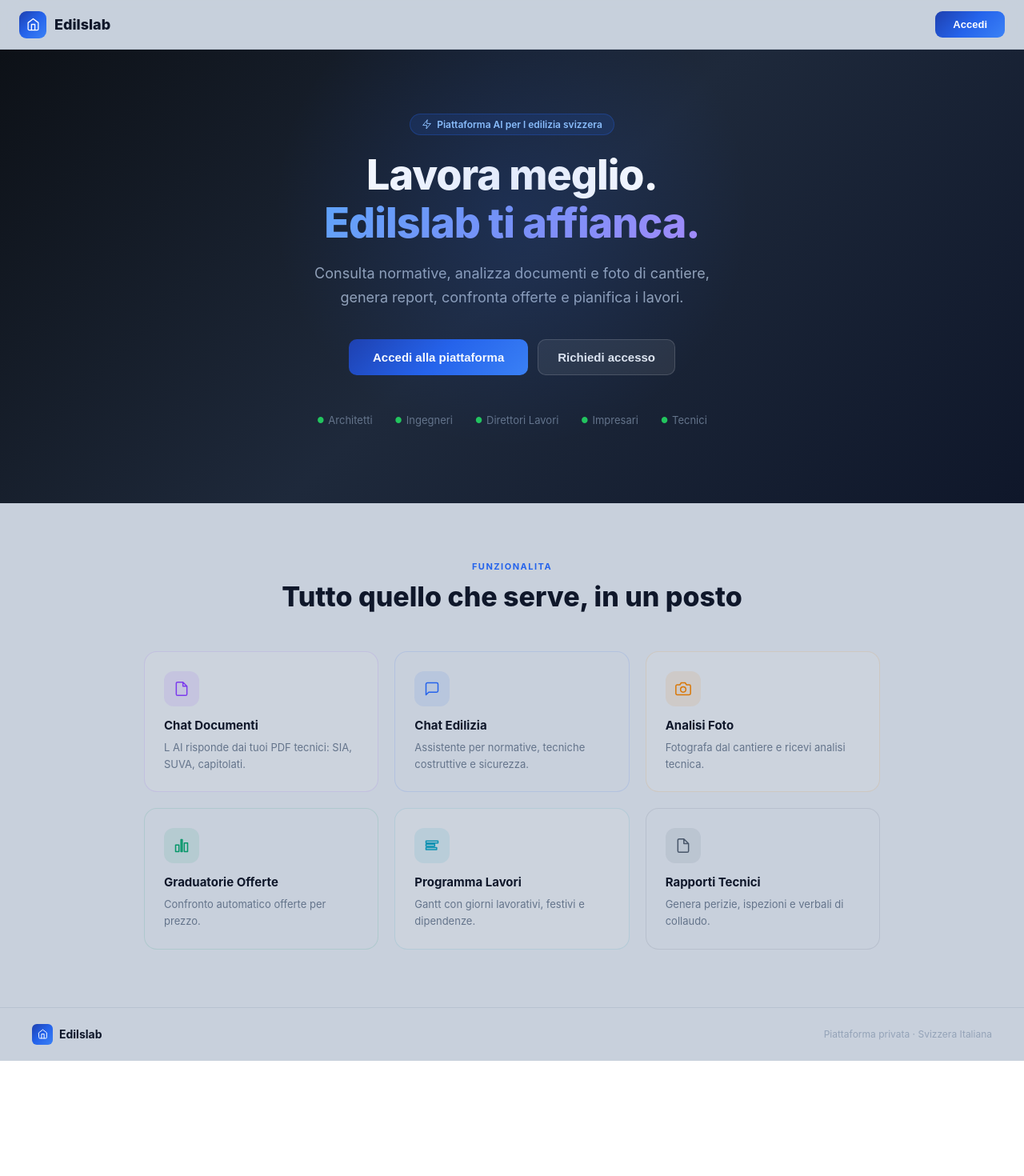
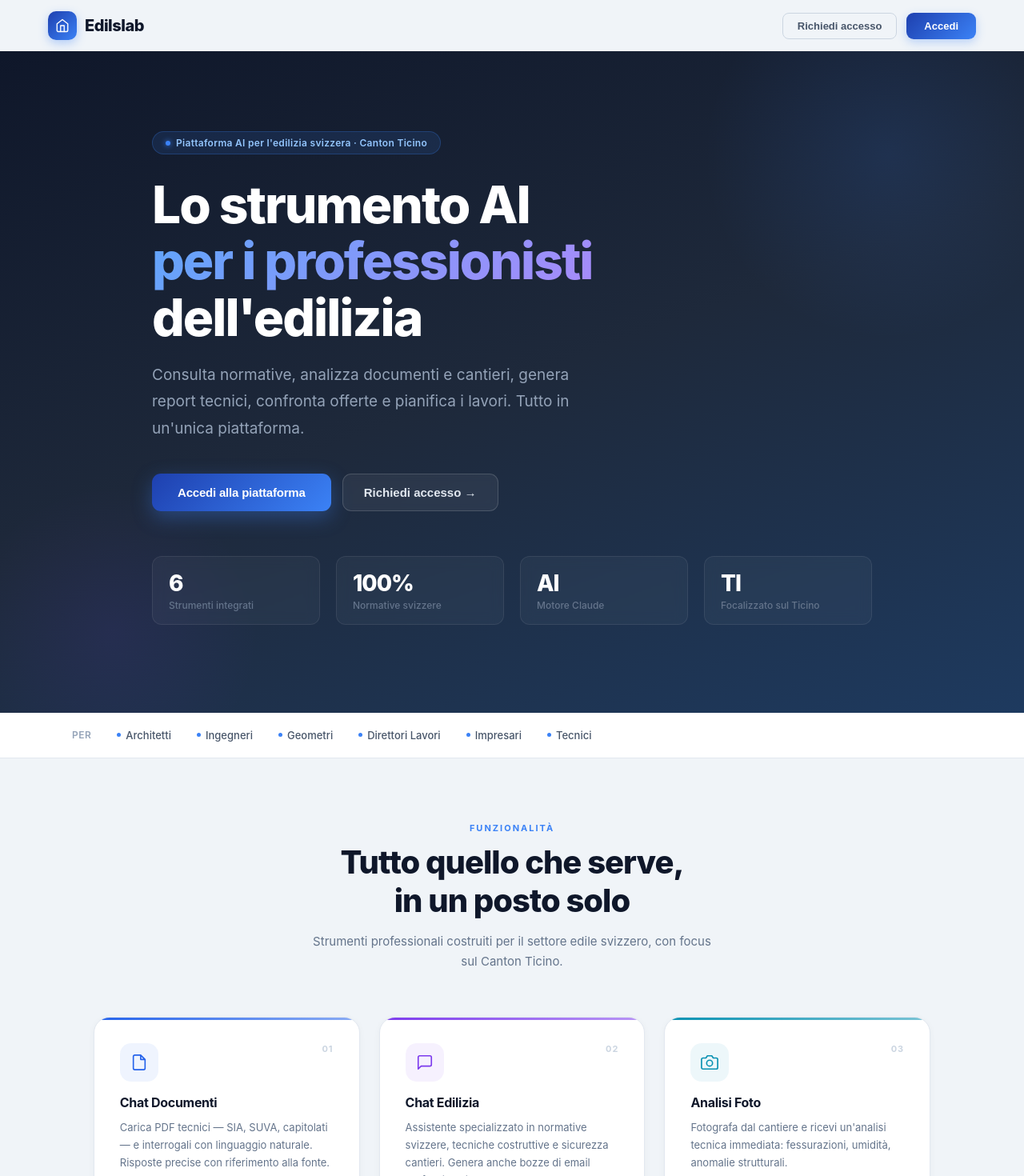
Before and after one commit to TommasoFerraris05/edilslab, a React (Vite) app: page / in a window 1280 px wide. Shown: the top 1470 px of the page at 80% size. Before the commit the page ends 1326 px from the top, so only its background shows below. Built offline with nearby package versions, Linux system fonts and the light colour scheme.

Commit message:
Update App.jsx

```diff
--- a/src/App.jsx
+++ b/src/App.jsx
@@ -332,64 +332,153 @@ function ColorPicker({ value, onChange, size = "md" }) {
 // ─── HOMEPAGE ─────────────────────────────────────────────────────────────────
 function Homepage({onLogin,onRegister}){
   const mob=useIsMobile();
+  const [scrolled,setScrolled]=useState(false);
+  useEffect(()=>{
+    const fn=()=>setScrolled(window.scrollY>40);
+    window.addEventListener('scroll',fn);
+    return()=>window.removeEventListener('scroll',fn);
+  },[]);
+
+  const features=[
+    {icon:PATHS.docs,title:'Chat Documenti',desc:'Carica PDF tecnici — SIA, SUVA, capitolati — e interrogali con linguaggio naturale. Risposte precise con riferimento alla fonte.',color:'#2563eb',num:'01'},
+    {icon:PATHS.chat,title:'Chat Edilizia',desc:'Assistente specializzato in normative svizzere, tecniche costruttive e sicurezza cantieri. Genera anche bozze di email professionali.',color:'#7c3aed',num:'02'},
+    {icon:PATHS.camera,title:'Analisi Foto',desc:'Fotografa dal cantiere e ricevi un\'analisi tecnica immediata: fessurazioni, umidità, anomalie strutturali.',color:'#0891b2',num:'03'},
+    {icon:PATHS.podio,title:'Graduatorie Offerte',desc:'Confronto automatico tra offerte con IVA, sconti e ribassi. Analisi AI per identificare costi nascosti e varianti.',color:'#059669',num:'04'},
+    {icon:PATHS.gantt,title:'Programma Lavori',desc:'Gantt interattivo con giorni lavorativi, festivi ticinesi, dipendenze tra fasi e export PDF/Excel.',color:'#d97706',num:'05'},
+    {icon:PATHS.file,title:'Rapporti Tecnici',desc:'Genera perizie strutturali, verbali di ispezione e rapporti di collaudo in formato professionale pronto alla firma.',color:'#dc2626',num:'06'},
+  ];
+
+  const stats=[
+    {val:'6',label:'Strumenti integrati'},
+    {val:'100%',label:'Normative svizzere'},
+    {val:'AI',label:'Motore Claude'},
+    {val:'TI',label:'Focalizzato sul Ticino'},
+  ];
+
   return(
-    <div style={{fontFamily:"'Inter',-apple-system,sans-serif",background:"#c8d0dc",minHeight:"100vh"}}>
-      <nav style={{display:"flex",alignItems:"center",justifyContent:"space-between",padding:"0 24px",height:62,borderBottom:"1px solid #b8c2d0",position:"sticky",top:0,background:"rgba(200,208,220,0.95)",backdropFilter:"blur(10px)",zIndex:10}}>
-        <div style={{display:"flex",alignItems:"center",gap:10}}>
-          <div style={{width:34,height:34,background:T.gradBlue,borderRadius:9,display:"flex",alignItems:"center",justifyContent:"center"}}><Icon d={PATHS.building} size={17} stroke="#fff"/></div>
-          <span style={{fontWeight:800,fontSize:18,color:T.text}}>Edilslab</span>
-        </div>
-        <button onClick={onLogin} style={{padding:"9px 22px",background:T.gradBlue,color:"#fff",border:"none",borderRadius:9,fontWeight:600,fontSize:13,cursor:"pointer"}}>Accedi</button>
+    <div style={{fontFamily:"'Inter',-apple-system,sans-serif",background:'#f0f4f8',minHeight:'100vh',color:'#0f172a'}}>
+
+      {/* ── NAVBAR ── */}
+      <nav style={{position:'sticky',top:0,zIndex:100,height:64,display:'flex',alignItems:'center',justifyContent:'space-between',padding:'0 clamp(20px,5vw,60px)',background:scrolled?'rgba(255,255,255,0.95)':'transparent',backdropFilter:scrolled?'blur(12px)':'none',borderBottom:scrolled?'1px solid #e2e8f0':'none',transition:'all 0.3s'}}>
+        <div style={{display:'flex',alignItems:'center',gap:10}}>
+          <div style={{width:36,height:36,background:'linear-gradient(135deg,#1e40af,#3b82f6)',borderRadius:10,display:'flex',alignItems:'center',justifyContent:'center',boxShadow:'0 4px 12px rgba(59,130,246,0.35)'}}>
+            <Icon d={PATHS.building} size={18} stroke="#fff"/>
+          </div>
+          <span style={{fontWeight:800,fontSize:20,color:'#0f172a',letterSpacing:'-0.5px'}}>Edilslab</span>
+        </div>
+        <div style={{display:'flex',alignItems:'center',gap:12}}>
+          {!mob&&<button onClick={onRegister} style={{padding:'8px 18px',background:'transparent',border:'1.5px solid #cbd5e1',borderRadius:8,fontWeight:600,fontSize:13,color:'#475569',cursor:'pointer'}}>Richiedi accesso</button>}
+          <button onClick={onLogin} style={{padding:'9px 22px',background:'linear-gradient(135deg,#1e40af,#3b82f6)',border:'none',borderRadius:9,fontWeight:700,fontSize:13,color:'#fff',cursor:'pointer',boxShadow:'0 4px 12px rgba(59,130,246,0.3)'}}>Accedi</button>
+        </div>
       </nav>
-      <div style={{background:T.gradDark,padding:mob?"56px 20px 64px":"80px 40px 96px",textAlign:"center",position:"relative",overflow:"hidden"}}>
-        <div style={{position:"absolute",top:-100,left:"50%",transform:"translateX(-50%)",width:600,height:600,borderRadius:"50%",background:"radial-gradient(circle,rgba(37,99,235,0.15),transparent 70%)",pointerEvents:"none"}}/>
-        <div style={{display:"inline-flex",alignItems:"center",gap:6,padding:"5px 14px",background:"rgba(37,99,235,0.15)",borderRadius:20,fontSize:12,fontWeight:600,marginBottom:20,border:"1px solid rgba(37,99,235,0.3)",color:"#93c5fd"}}>
-          <Icon d={PATHS.spark} size={13} stroke="#93c5fd"/> Piattaforma AI per l edilizia svizzera
-        </div>
-        <h1 style={{fontSize:mob?32:52,fontWeight:800,margin:"0 0 18px",lineHeight:1.15,color:"#fff",letterSpacing:"-1px"}}>Lavora meglio.<br/><span style={{background:"linear-gradient(135deg,#60a5fa,#a78bfa)",WebkitBackgroundClip:"text",WebkitTextFillColor:"transparent"}}>Edilslab ti affianca.</span></h1>
-        <p style={{fontSize:mob?16:18,color:"#94a3b8",maxWidth:540,margin:"0 auto 36px",lineHeight:1.7}}>Consulta normative, analizza documenti e foto di cantiere, genera report, confronta offerte e pianifica i lavori.</p>
-        <div style={{display:"flex",gap:12,justifyContent:"center",flexWrap:"wrap"}}>
-          <button onClick={onLogin} style={{padding:"13px 30px",background:T.gradBlue,color:"#fff",border:"none",borderRadius:10,fontWeight:700,fontSize:15,cursor:"pointer"}}>Accedi alla piattaforma</button>
-          <button onClick={onRegister} style={{padding:"13px 24px",background:"rgba(255,255,255,0.08)",color:"#e2e8f0",border:"1px solid rgba(255,255,255,0.15)",borderRadius:10,fontWeight:600,fontSize:15,cursor:"pointer"}}>Richiedi accesso</button>
-        </div>
-        <div style={{display:"flex",justifyContent:"center",gap:28,marginTop:48,flexWrap:"wrap"}}>
-          {["Architetti","Ingegneri","Direttori Lavori","Impresari","Tecnici"].map(p=>(
-            <div key={p} style={{fontSize:13,color:"#64748b",display:"flex",alignItems:"center",gap:5}}><span style={{color:"#22c55e",fontSize:10}}>&#9679;</span>{p}</div>
+
+      {/* ── HERO ── */}
+      <div style={{background:'linear-gradient(160deg,#0f172a 0%,#1e293b 50%,#1e3a5f 100%)',padding:mob?'72px 24px 80px':'100px clamp(40px,8vw,120px) 110px',position:'relative',overflow:'hidden'}}>
+        {/* decorative circles */}
+        <div style={{position:'absolute',top:-120,right:-80,width:500,height:500,borderRadius:'50%',background:'radial-gradient(circle,rgba(59,130,246,0.12),transparent 65%)',pointerEvents:'none'}}/>
+        <div style={{position:'absolute',bottom:-100,left:-60,width:400,height:400,borderRadius:'50%',background:'radial-gradient(circle,rgba(124,58,237,0.08),transparent 65%)',pointerEvents:'none'}}/>
+
+        <div style={{maxWidth:900,margin:'0 auto',position:'relative'}}>
+          {/* badge */}
+          <div style={{display:'inline-flex',alignItems:'center',gap:7,padding:'6px 16px',background:'rgba(59,130,246,0.12)',border:'1px solid rgba(59,130,246,0.25)',borderRadius:24,fontSize:12,fontWeight:600,color:'#93c5fd',marginBottom:28,letterSpacing:'0.3px'}}>
+            <div style={{width:6,height:6,borderRadius:'50%',background:'#3b82f6',boxShadow:'0 0 6px #3b82f6'}}/>
+            Piattaforma AI per l'edilizia svizzera · Canton Ticino
+          </div>
+
+          <h1 style={{fontSize:mob?'clamp(36px,9vw,48px)':'clamp(48px,5vw,72px)',fontWeight:800,color:'#fff',margin:'0 0 20px',lineHeight:1.1,letterSpacing:'-2px'}}>
+            Lo strumento AI<br/>
+            <span style={{background:'linear-gradient(135deg,#60a5fa,#a78bfa)',WebkitBackgroundClip:'text',WebkitTextFillColor:'transparent'}}>per i professionisti</span><br/>
+            dell'edilizia
+          </h1>
+
+          <p style={{fontSize:mob?16:19,color:'#94a3b8',maxWidth:580,lineHeight:1.75,margin:'0 0 40px',fontWeight:400}}>
+            Consulta normative, analizza documenti e cantieri, genera report tecnici, confronta offerte e pianifica i lavori. Tutto in un'unica piattaforma.
+          </p>
+
+          <div style={{display:'flex',gap:14,flexWrap:'wrap',marginBottom:mob?48:56}}>
+            <button onClick={onLogin} style={{padding:'14px 32px',background:'linear-gradient(135deg,#1e40af,#3b82f6)',border:'none',borderRadius:11,fontWeight:700,fontSize:15,color:'#fff',cursor:'pointer',boxShadow:'0 8px 24px rgba(59,130,246,0.35)',letterSpacing:'-0.2px'}}>
+              Accedi alla piattaforma
+            </button>
+            <button onClick={onRegister} style={{padding:'14px 26px',background:'rgba(255,255,255,0.06)',border:'1.5px solid rgba(255,255,255,0.15)',borderRadius:11,fontWeight:600,fontSize:15,color:'#e2e8f0',cursor:'pointer',backdropFilter:'blur(4px)'}}>
+              Richiedi accesso →
+            </button>
+          </div>
+
+          {/* stats */}
+          <div style={{display:'grid',gridTemplateColumns:mob?'repeat(2,1fr)':'repeat(4,1fr)',gap:mob?12:20}}>
+            {stats.map((s,i)=>(
+              <div key={i} style={{padding:'16px 20px',background:'rgba(255,255,255,0.04)',border:'1px solid rgba(255,255,255,0.08)',borderRadius:12,backdropFilter:'blur(8px)'}}>
+                <div style={{fontSize:mob?22:28,fontWeight:800,color:'#fff',letterSpacing:'-1px'}}>{s.val}</div>
+                <div style={{fontSize:12,color:'#64748b',marginTop:3,fontWeight:500}}>{s.label}</div>
+              </div>
+            ))}
+          </div>
+        </div>
+      </div>
+
+      {/* ── PROFESSIONISTI ── */}
+      <div style={{background:'#fff',borderBottom:'1px solid #e2e8f0',padding:'0 clamp(20px,5vw,60px)'}}>
+        <div style={{maxWidth:1100,margin:'0 auto',padding:'20px 0',display:'flex',alignItems:'center',gap:mob?16:32,flexWrap:'wrap',justifyContent:mob?'center':'flex-start'}}>
+          <span style={{fontSize:12,fontWeight:600,color:'#94a3b8',letterSpacing:'0.5px',textTransform:'uppercase'}}>Per</span>
+          {['Architetti','Ingegneri','Geometri','Direttori Lavori','Impresari','Tecnici'].map(p=>(
+            <div key={p} style={{display:'flex',alignItems:'center',gap:6,fontSize:13,color:'#475569',fontWeight:500}}>
+              <div style={{width:5,height:5,borderRadius:'50%',background:'#3b82f6'}}/>
+              {p}
+            </div>
           ))}
         </div>
       </div>
-      <div style={{padding:mob?"48px 20px":"72px 40px",maxWidth:1000,margin:"0 auto"}}>
-        <div style={{textAlign:"center",marginBottom:48}}>
-          <div style={{fontSize:11,fontWeight:700,color:T.blue,textTransform:"uppercase",letterSpacing:"1.5px",marginBottom:10}}>Funzionalita</div>
-          <h2 style={{fontSize:mob?24:34,fontWeight:800,color:T.text,margin:0}}>Tutto quello che serve, in un posto</h2>
-        </div>
-        <div style={{display:"grid",gridTemplateColumns:mob?"1fr":"repeat(3,1fr)",gap:20}}>
-          {[
-            {icon:PATHS.docs,title:"Chat Documenti",desc:"L AI risponde dai tuoi PDF tecnici: SIA, SUVA, capitolati.",color:T.purple,bg:"#ccd3dd"},
-            {icon:PATHS.chat,title:"Chat Edilizia",desc:"Assistente per normative, tecniche costruttive e sicurezza.",color:T.blue,bg:"#c8d0dc"},
-            {icon:PATHS.camera,title:"Analisi Foto",desc:"Fotografa dal cantiere e ricevi analisi tecnica.",color:T.amber,bg:"#ccd3dd"},
-            {icon:PATHS.podio,title:"Graduatorie Offerte",desc:"Confronto automatico offerte per prezzo.",color:T.green,bg:"#c8d0dc"},
-            {icon:PATHS.gantt,title:"Programma Lavori",desc:"Gantt con giorni lavorativi, festivi e dipendenze.",color:"#0891b2",bg:"#ccd3dd"},
-            {icon:PATHS.file,title:"Rapporti Tecnici",desc:"Genera perizie, ispezioni e verbali di collaudo.",color:"#475569",bg:"#c8d0dc"},
-          ].map((f,i)=>(
-            <div key={i} style={{background:f.bg,border:"1px solid "+f.color+"20",borderRadius:16,padding:24}}>
-              <div style={{width:44,height:44,background:f.color+"18",borderRadius:12,display:"flex",alignItems:"center",justifyContent:"center",color:f.color,marginBottom:14}}><Icon d={f.icon} size={20}/></div>
-              <div style={{fontSize:15,fontWeight:700,color:T.text,marginBottom:8}}>{f.title}</div>
-              <div style={{fontSize:13,color:T.textSub,lineHeight:1.6}}>{f.desc}</div>
+
+      {/* ── FEATURES ── */}
+      <div style={{padding:mob?'56px 24px':'80px clamp(40px,6vw,80px)',maxWidth:1200,margin:'0 auto'}}>
+        <div style={{textAlign:'center',marginBottom:mob?40:56}}>
+          <div style={{fontSize:11,fontWeight:700,color:'#3b82f6',textTransform:'uppercase',letterSpacing:'2px',marginBottom:12}}>Funzionalità</div>
+          <h2 style={{fontSize:mob?28:40,fontWeight:800,color:'#0f172a',margin:0,letterSpacing:'-1px',lineHeight:1.2}}>Tutto quello che serve,<br/>in un posto solo</h2>
+          <p style={{fontSize:15,color:'#64748b',marginTop:14,maxWidth:500,margin:'14px auto 0',lineHeight:1.7}}>Strumenti professionali costruiti per il settore edile svizzero, con focus sul Canton Ticino.</p>
+        </div>
+
+        <div style={{display:'grid',gridTemplateColumns:mob?'1fr':window.innerWidth<900?'1fr 1fr':'repeat(3,1fr)',gap:mob?16:24}}>
+          {features.map((f,i)=>(
+            <div key={i} style={{background:'#fff',border:'1px solid #e2e8f0',borderRadius:20,padding:mob?24:32,boxShadow:'0 2px 8px rgba(0,0,0,0.04)',transition:'transform 0.2s,box-shadow 0.2s',cursor:'default',position:'relative',overflow:'hidden'}}>
+              <div style={{position:'absolute',top:0,left:0,right:0,height:3,background:`linear-gradient(90deg,${f.color},${f.color}88)`}}/>
+              <div style={{display:'flex',alignItems:'flex-start',justifyContent:'space-between',marginBottom:16}}>
+                <div style={{width:48,height:48,borderRadius:14,background:f.color+'12',display:'flex',alignItems:'center',justifyContent:'center',color:f.color}}>
+                  <Icon d={f.icon} size={22}/>
+                </div>
+                <span style={{fontSize:11,fontWeight:700,color:'#cbd5e1',letterSpacing:'1px'}}>{f.num}</span>
+              </div>
+              <div style={{fontSize:16,fontWeight:700,color:'#0f172a',marginBottom:10,letterSpacing:'-0.3px'}}>{f.title}</div>
+              <div style={{fontSize:13,color:'#64748b',lineHeight:1.7}}>{f.desc}</div>
             </div>
           ))}
         </div>
       </div>
-      <div style={{background:"#c8d0dc",borderTop:"1px solid #b8c2d0",padding:"20px 40px",display:"flex",justifyContent:"space-between",alignItems:"center",flexWrap:"wrap",gap:12}}>
-        <div style={{display:"flex",alignItems:"center",gap:8}}>
-          <div style={{width:26,height:26,background:T.gradBlue,borderRadius:6,display:"flex",alignItems:"center",justifyContent:"center"}}><Icon d={PATHS.building} size={13} stroke="#fff"/></div>
-          <span style={{fontWeight:700,fontSize:14,color:T.text}}>Edilslab</span>
-        </div>
-        <div style={{fontSize:12,color:T.textMuted}}>Piattaforma privata · Svizzera Italiana</div>
+
+      {/* ── CTA ── */}
+      <div style={{background:'linear-gradient(135deg,#1e293b,#1e3a5f)',margin:mob?'0 16px 48px':'0 clamp(40px,6vw,80px) 64px',borderRadius:24,padding:mob?'48px 28px':'64px clamp(40px,6vw,80px)',textAlign:'center',position:'relative',overflow:'hidden'}}>
+        <div style={{position:'absolute',top:-60,right:-60,width:300,height:300,borderRadius:'50%',background:'radial-gradient(circle,rgba(59,130,246,0.15),transparent 70%)',pointerEvents:'none'}}/>
+        <h2 style={{fontSize:mob?26:38,fontWeight:800,color:'#fff',margin:'0 0 14px',letterSpacing:'-1px'}}>Pronto a lavorare meglio?</h2>
+        <p style={{fontSize:15,color:'#94a3b8',margin:'0 0 32px',lineHeight:1.7}}>Piattaforma ad accesso controllato — richiedi l'accesso o accedi con le tue credenziali.</p>
+        <div style={{display:'flex',gap:14,justifyContent:'center',flexWrap:'wrap'}}>
+          <button onClick={onLogin} style={{padding:'13px 32px',background:'linear-gradient(135deg,#1e40af,#3b82f6)',border:'none',borderRadius:10,fontWeight:700,fontSize:14,color:'#fff',cursor:'pointer',boxShadow:'0 6px 20px rgba(59,130,246,0.35)'}}>Accedi</button>
+          <button onClick={onRegister} style={{padding:'13px 26px',background:'rgba(255,255,255,0.08)',border:'1.5px solid rgba(255,255,255,0.15)',borderRadius:10,fontWeight:600,fontSize:14,color:'#e2e8f0',cursor:'pointer'}}>Richiedi accesso</button>
+        </div>
+      </div>
+
+      {/* ── FOOTER ── */}
+      <div style={{borderTop:'1px solid #e2e8f0',padding:'20px clamp(20px,5vw,60px)',display:'flex',justifyContent:'space-between',alignItems:'center',flexWrap:'wrap',gap:12,background:'#fff'}}>
+        <div style={{display:'flex',alignItems:'center',gap:8}}>
+          <div style={{width:28,height:28,background:'linear-gradient(135deg,#1e40af,#3b82f6)',borderRadius:7,display:'flex',alignItems:'center',justifyContent:'center'}}>
+            <Icon d={PATHS.building} size={14} stroke="#fff"/>
+          </div>
+          <span style={{fontWeight:700,fontSize:14,color:'#0f172a'}}>Edilslab</span>
+        </div>
+        <div style={{fontSize:12,color:'#94a3b8'}}>Piattaforma privata · Svizzera Italiana · Canton Ticino</div>
       </div>
     </div>
   );
 }
+
 
 // ─── LOGIN / REGISTER ─────────────────────────────────────────────────────────
 function Login({users,onLogin,onRegister}){
```
